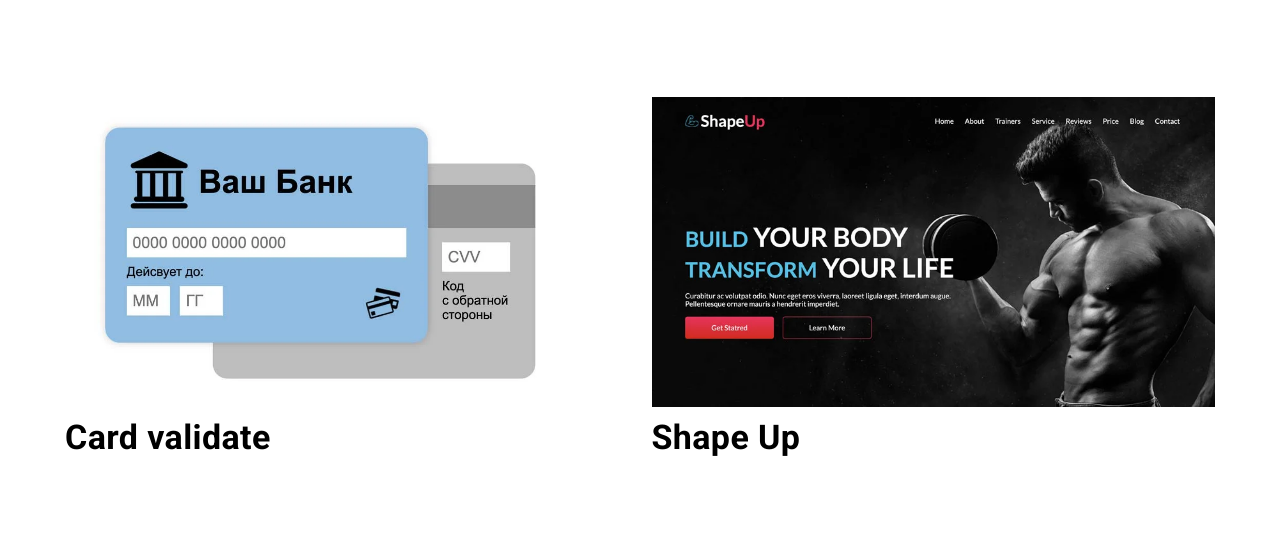
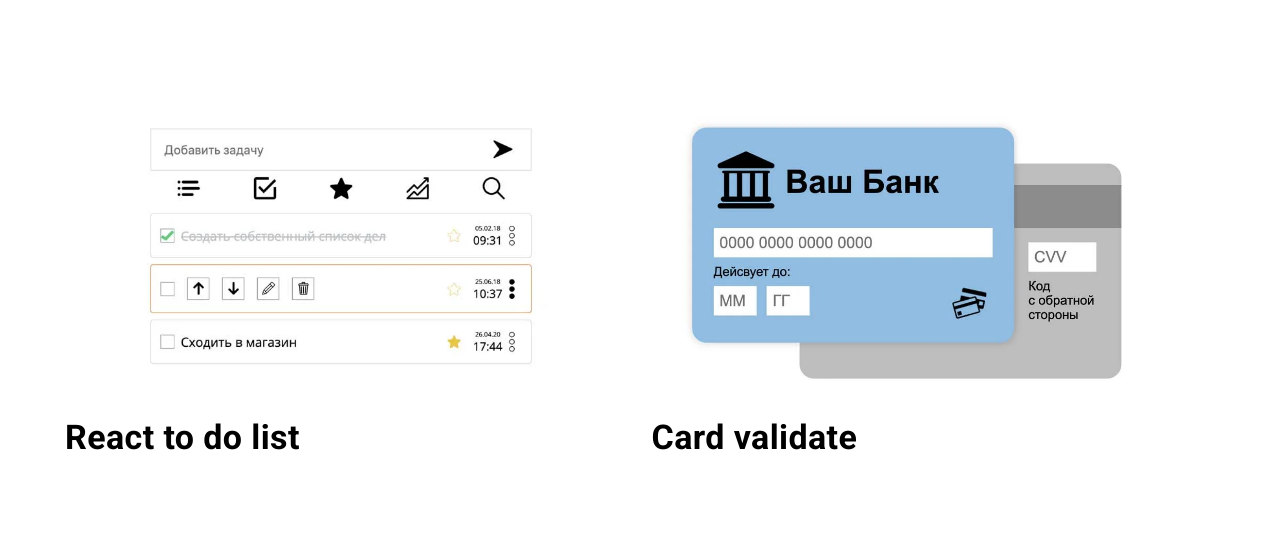
Before and after one commit to aleksey-lamj/portfolio, a website: page docs/index.html in a window 1280 px wide. Shown: the part 1574-2119 px from the top of the page. Drawn offline with Linux system fonts and the light colour scheme.

Commit message:
add new-project

```diff
--- a/docs/index.html
+++ b/docs/index.html
@@ -116,6 +116,19 @@
         <div class="projects--item">
           <div class="info-wrap">
             <picture>
+              <source srcset="./assets/img/todo-list.webp" type="image/webp" />
+              <img src="./assets/img/todo-list.jpg" alt="sea-battle" />
+            </picture>
+            <div class="info d-flex">
+              <a href="https://github.com/aleksey-kaa/react-todo-list" class="info-link" target="_blank">Смотреть код</a>
+              <a href="https://aleksey-kaa.github.io/react-todo-list/" class="info-link">Смотреть демо</a>
+            </div>
+          </div>
+          <h3>React to do list</h3>
+        </div>
+        <div class="projects--item">
+          <div class="info-wrap">
+            <picture>
               <source
                 srcset="./assets/img/card-validate.webp" type="image/webp" />
               <img src="./assets/img/card-validate.jpg" alt="card-validate" />
```
Also changed, not shown: src/index.html (+13 -0 lines), docs/assets/img/todo-list.jpg (added), docs/assets/img/todo-list.webp (added), src/assets/img/todo-list.jpg (added), src/assets/img/todo-list.webp (added).
